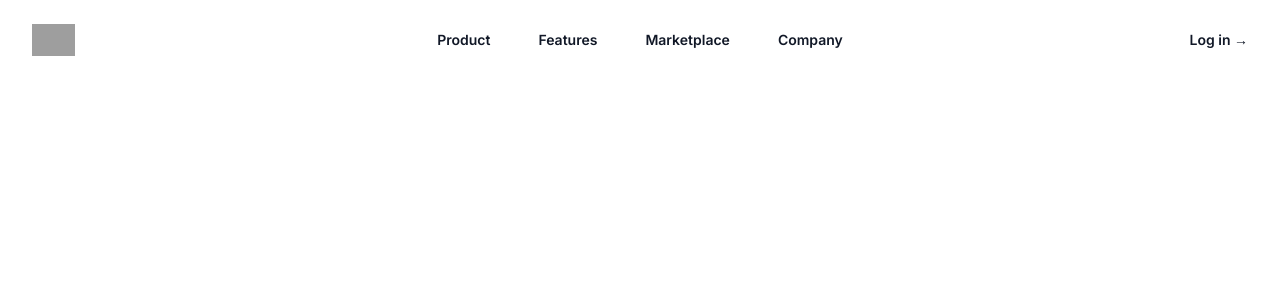
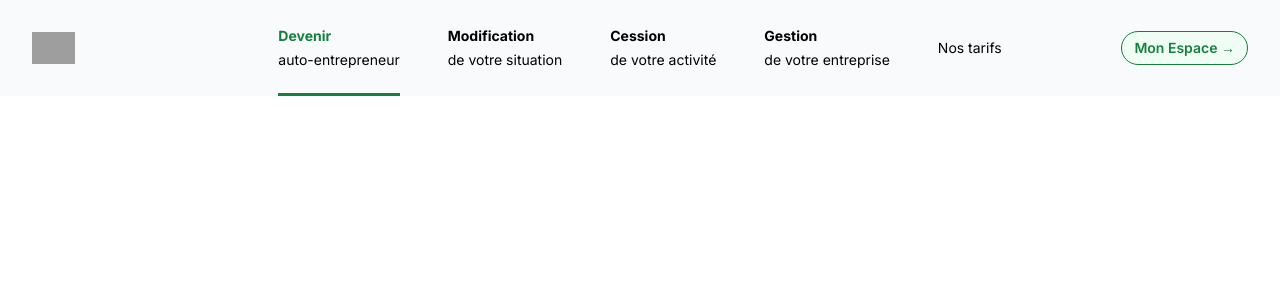
Before and after one commit to magicniclus/mon-independant, a Next.js app: page /devenir-auto-entrepreneur in a window 1280 px wide. Shown: the top 300 px of the page. Built offline with nearby package versions, Linux system fonts and the light colour scheme; grey boxes are pictures that could not be loaded.

Commit message:
Update NavBar.tsx

```diff
--- a/src/components/TailwindUi/NavBar.tsx
+++ b/src/components/TailwindUi/NavBar.tsx
@@ -6,27 +6,67 @@ import { Bars3Icon, XMarkIcon } from "@heroicons/react/24/outline";
 import { useState } from "react";
 
 const navigation = [
-  { name: "Product", href: "#" },
-  { name: "Features", href: "#" },
-  { name: "Marketplace", href: "#" },
-  { name: "Company", href: "#" },
+  { name: "Devenir auto-entrepreneur", href: "#" },
+  { name: "Modification de votre situation", href: "#" },
+  { name: "Cession de votre activité", href: "#" },
+  { name: "Gestion de votre entreprise", href: "#" },
 ];
 
 const NavBar = () => {
   const [mobileMenuOpen, setMobileMenuOpen] = useState(false);
+
+  const path = window.location.pathname; // '/ma-page'
+  const pathParts = path.split("/"); // ['','ma-page']
+  const valueAfterSlash = pathParts[1];
+
   return (
-    <header className="bg-white">
+    <>
+      <style jsx>{`
+        .under {
+          position: relative;
+        }
+        .under::after {
+          position: absolute;
+          bottom: -24px;
+          left: 50%;
+          content: "";
+          display: block;
+          width: 0%;
+          height: 3px;
+          background: #15803d;
+          opacity: 0;
+          transition: all 0.3s ease;
+          transform: translateX(-50%);
+        }
+        .under:hover::after {
+          width: 100%;
+          opacity: 1;
+          left: 0;
+          transform: translateX(0%);
+        }
+        .underContinu::after {
+          position: absolute;
+          bottom: -24px;
+          left: 0;
+          content: "";
+          display: block;
+          width: 100%;
+          height: 3px;
+          background: #15803d;
+        }
+      `}</style>
+      <header className=" lg:bg-slate-50 bg-white">
         <nav
           className="mx-auto flex max-w-7xl items-center justify-between p-6 lg:px-8"
           aria-label="Global"
         >
           <div className="flex lg:flex-1">
-          <a href="#" className="-m-1.5 p-1.5">
-            <span className="sr-only">Your Company</span>
+            <a href="/" className="-m-1.5 p-1.5">
+              <span className="sr-only">Mon-independant.fr</span>
               <img
                 className="h-8 w-auto"
-              src="https://tailwindui.com/img/logos/mark.svg?color=indigo&shade=600"
-              alt=""
+                src="https://tailwindui.com/img/logos/mark.svg?color=green&shade=700"
+                alt="mon-independant.fr"
               />
             </a>
           </div>
@@ -36,24 +76,47 @@ const NavBar = () => {
               className="-m-2.5 inline-flex items-center justify-center rounded-md p-2.5 text-gray-700"
               onClick={() => setMobileMenuOpen(true)}
             >
-            <span className="sr-only">Open main menu</span>
+              <span className="sr-only">Ouvrir le menu</span>
               <Bars3Icon className="h-6 w-6" aria-hidden="true" />
             </button>
           </div>
-        <div className="hidden lg:flex lg:gap-x-12">
-          {navigation.map((item) => (
+          <div className="hidden lg:flex lg:gap-x-12 flex items-center">
             <a
-              key={item.name}
-              href={item.href}
-              className="text-sm font-semibold leading-6 text-gray-900"
+              href="/devenir-auto-entrepreneur"
+              className=" leading-6 text-sm under"
             >
-              {item.name}
+              <span
+                className={`font-bold ${
+                  valueAfterSlash === "devenir-auto-entrepreneur" &&
+                  "text-green-700 underContinu"
+                }`}
+              >
+                Devenir
+              </span>{" "}
+              <br /> auto-entrepreneur
             </a>
-          ))}
+            <a href="#" className="text-sm leading-6 under">
+              <span className="font-bold">Modification</span> <br /> de votre
+              situation
+            </a>
+            <a href="#" className="text-sm leading-6 under">
+              <span className="font-bold">Cession</span> <br /> de votre
+              activité
+            </a>
+            <a href="#" className="text-sm leading-6 under">
+              <span className="font-bold">Gestion</span> <br /> de votre
+              entreprise
+            </a>
+            <a href="#" className="text-sm mx-auto">
+              Nos tarifs
+            </a>
           </div>
           <div className="hidden lg:flex lg:flex-1 lg:justify-end">
-          <a href="#" className="text-sm font-semibold leading-6 text-gray-900">
-            Log in <span aria-hidden="true">&rarr;</span>
+            <a
+              href="#"
+              className="text-sm font-semibold leading-6 text-green-700 py-1 px-3 border border-green-700 bg-green-50 rounded-full hover:bg-green-700 hover:border-white hover:text-white transition-all duration-300 ease-in-out"
+            >
+              Mon Espace <span aria-hidden="true">&rarr;</span>
             </a>
           </div>
         </nav>
@@ -66,12 +129,12 @@ const NavBar = () => {
           <div className="fixed inset-0 z-10" />
           <Dialog.Panel className="fixed inset-y-0 right-0 z-10 w-full overflow-y-auto bg-white px-6 py-6 sm:max-w-sm sm:ring-1 sm:ring-gray-900/10">
             <div className="flex items-center justify-between">
-            <a href="#" className="-m-1.5 p-1.5">
-              <span className="sr-only">Your Company</span>
+              <a href="/" className="-m-1.5 p-1.5">
+                <span className="sr-only">Mon independant</span>
                 <img
                   className="h-8 w-auto"
-                src="https://tailwindui.com/img/logos/mark.svg?color=indigo&shade=600"
-                alt=""
+                  src="https://tailwindui.com/img/logos/mark.svg?color=green&shade=700"
+                  alt="Mon independant"
                 />
               </a>
               <button
@@ -90,7 +153,7 @@ const NavBar = () => {
                     <a
                       key={item.name}
                       href={item.href}
-                    className="-mx-3 block rounded-lg px-3 py-2 text-base font-semibold leading-7 text-gray-900 hover:bg-gray-50"
+                      className="-mx-3 block rounded-lg px-3 py-2 text-base font-semibold leading-7 text-slate-700 hover:bg-gray-50"
                     >
                       {item.name}
                     </a>
@@ -99,9 +162,15 @@ const NavBar = () => {
                 <div className="py-6">
                   <a
                     href="#"
-                  className="-mx-3 block rounded-lg px-3 py-2.5 text-base font-semibold leading-7 text-gray-900 hover:bg-gray-50"
+                    className="-mx-3 block rounded-lg px-3 py-2 text-base font-semibold leading-7 text-slate-700 hover:bg-gray-50"
                   >
-                  Log in
+                    Nos tarifs
+                  </a>
+                  <a
+                    href="#"
+                    className="-mx-3 block rounded-lg px-3 py-2.5 text-base font-semibold leading-7 text-green-700 hover:bg-gray-50"
+                  >
+                    Mon Espace
                   </a>
                 </div>
               </div>
@@ -109,6 +178,7 @@ const NavBar = () => {
           </Dialog.Panel>
         </Dialog>
       </header>
+    </>
   );
 };
 
```
Lines whose indentation alone changed are shown as unchanged.
